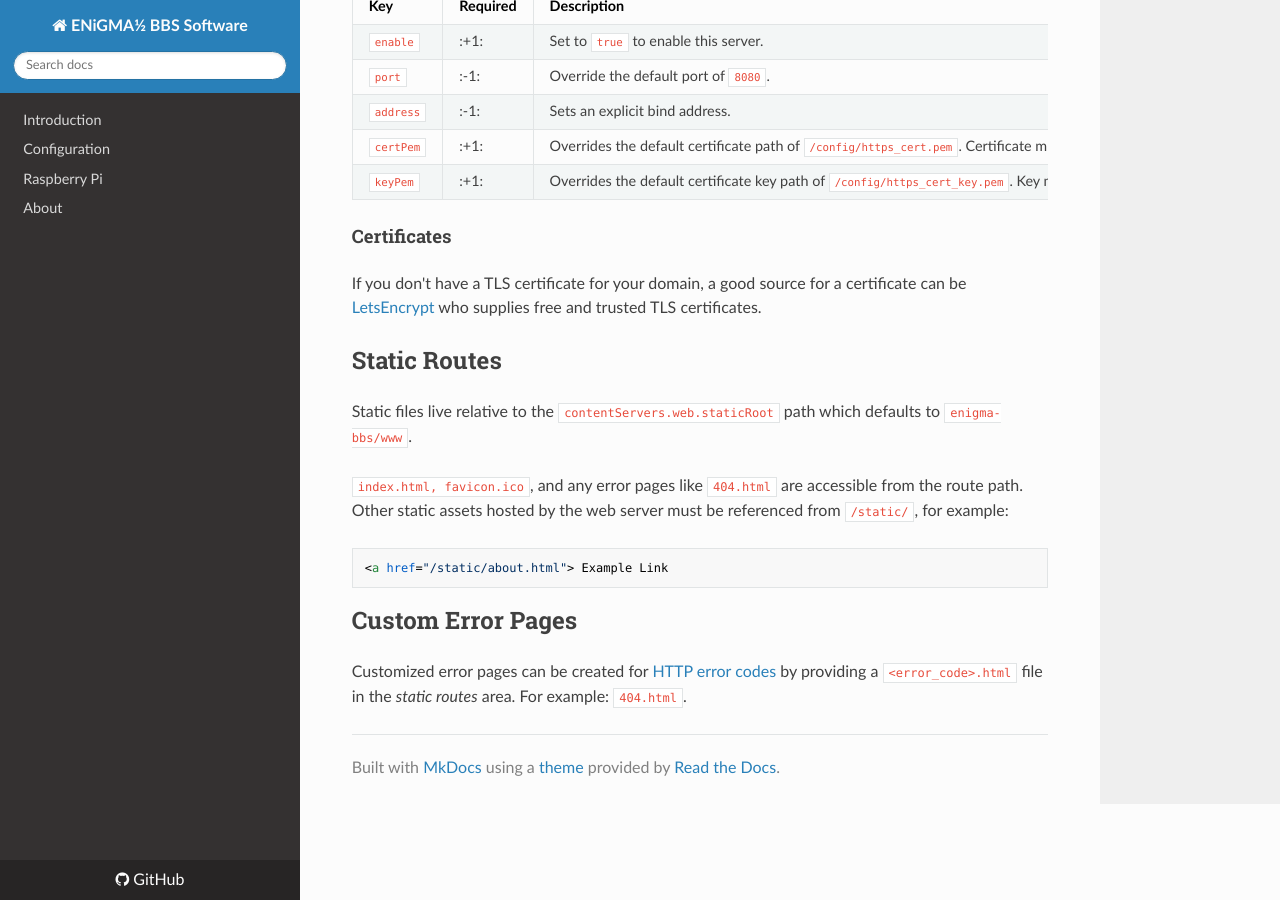
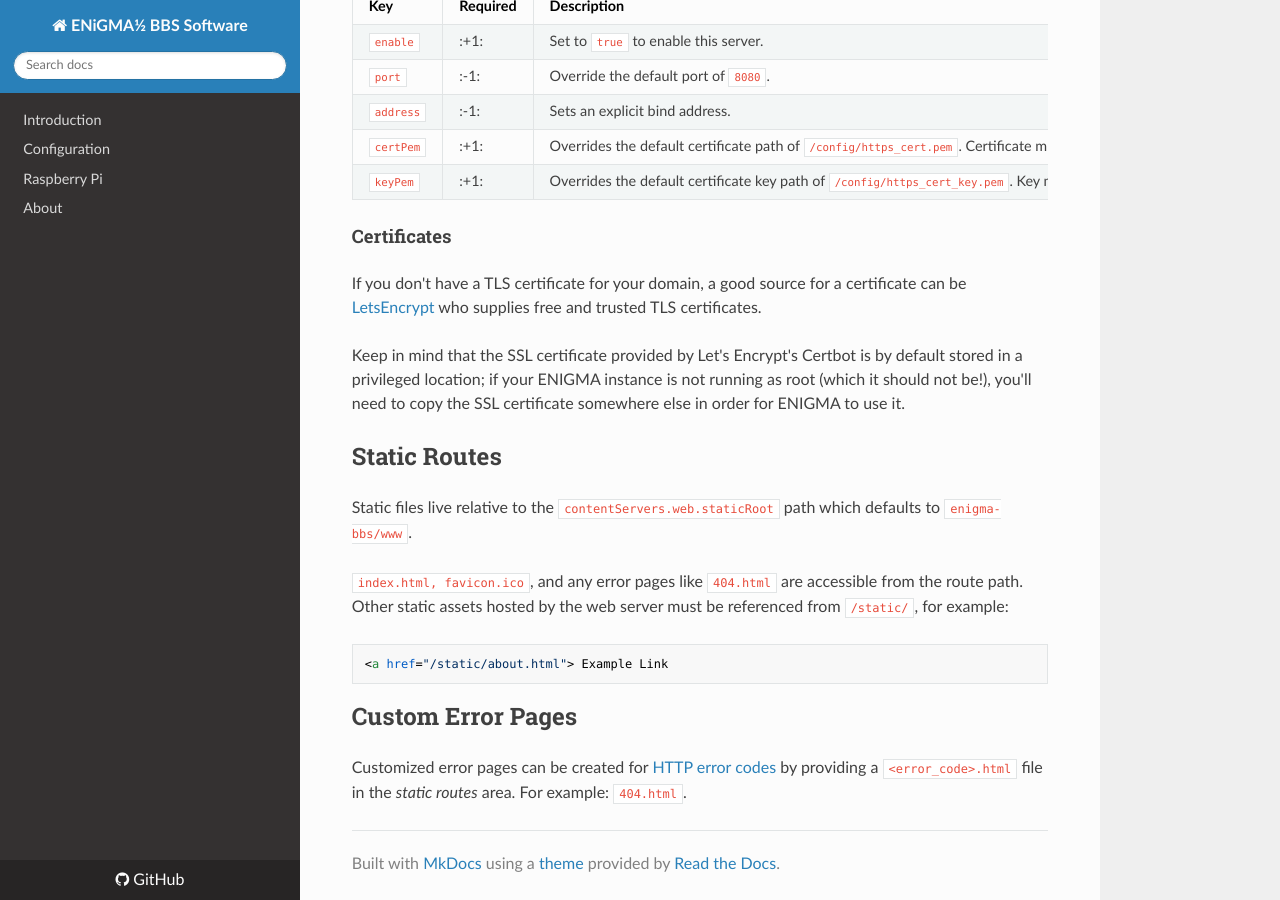
Before and after one commit to NuSkooler/enigma-bbs, an MkDocs documentation site: the page built from docs/servers/web-server.md, in a window 1280 px wide and 900 px high, scrolled down 1057 px. Built offline with MkDocs 1.6.1, drawn with Linux system fonts in a browser that asks for light colours; nearby versions of some CDN libraries; old or Windows-style settings are respelled for this version of MkDocs.

Commit message:
Added note about Certbots Privilege problems

```diff
--- a/docs/servers/web-server.md
+++ b/docs/servers/web-server.md
@@ -54,6 +54,8 @@ Entries available under `contentServers.web.https`:
 
 If you don't have a TLS certificate for your domain, a good source for a certificate can be [LetsEncrypt](https://letsencrypt.org/) who supplies free and trusted TLS certificates.
 
+Keep in mind that the SSL certificate provided by Let's Encrypt's Certbot is by default stored in a privileged location; if your ENIGMA instance is not running as root (which it should not be!), you'll need to copy the SSL certificate somewhere else in order for ENIGMA to use it.
+
 ## Static Routes
 
 Static files live relative to the `contentServers.web.staticRoot` path which defaults to `enigma-bbs/www`.
```
